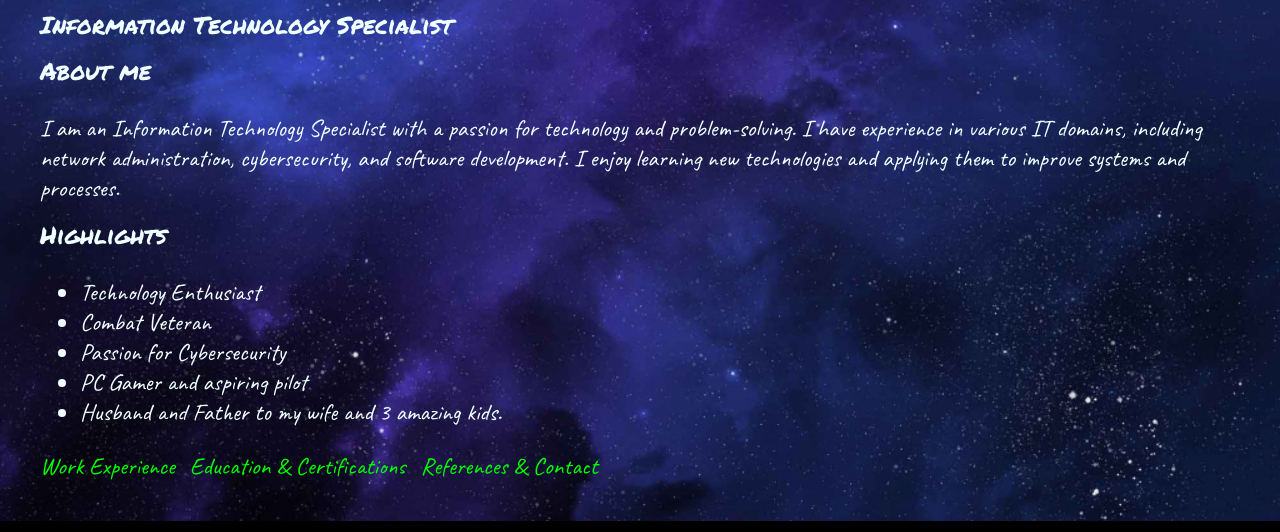
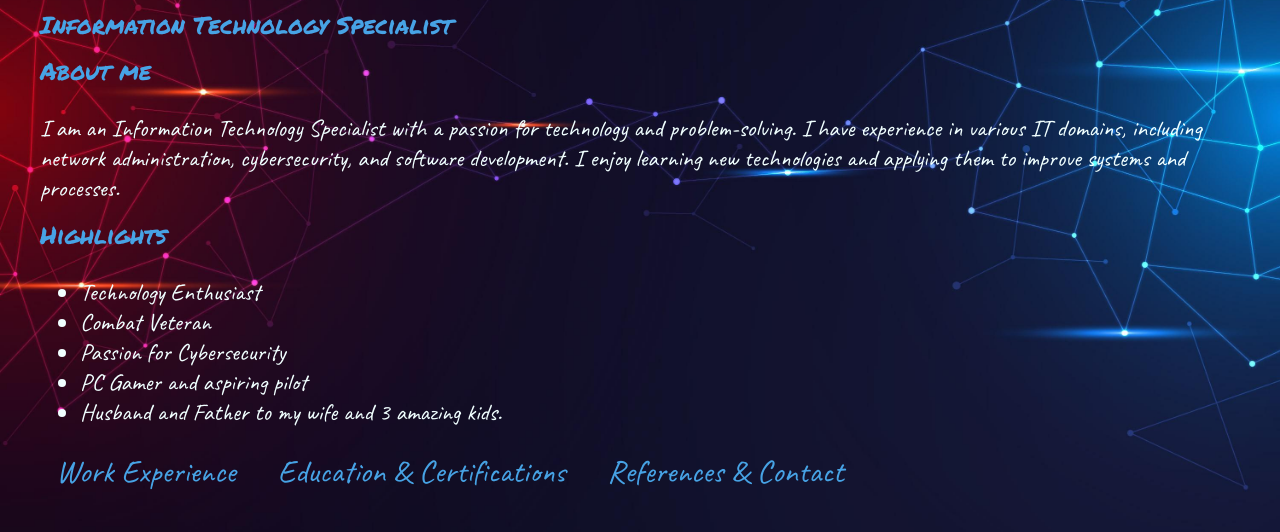
Before and after one commit to mcnizzle02/My-Site, a plain HTML site: page index.html in a window 1280 px wide. Shown: the part 306-838 px from the top of the page. Drawn offline with Linux system fonts and the light colour scheme; a web font is replaced by a local one.

Commit message:
finished up the styling of index.html and added the hover effects to the navigation bar.

```diff
--- a/index.css
+++ b/index.css
@@ -10,6 +10,7 @@ h2 {
     font-size: 1em;
     margin-top: -10px;
     margin-bottom: 20px;
+    color: rgb(71, 163, 229);
 }
 
 body {
@@ -19,7 +20,7 @@ body {
     margin: 40px;
     background-color: black;
     color: azure;
-    background-image: url(./images/bg_image1.jpg);
+    background-image: url(./images/tech_background3.jpg);
     background-repeat: no-repeat;
     background-size: cover;
     background-position: center;
@@ -33,20 +34,61 @@ body {
     margin-bottom: 20px;
 }
 
+
 #navigation ul {
     list-style-type: none;
     padding: 0;
     display: flex;
     margin: 0;
+    justify-content: center;
+
+
 }
 
 #navigation li {
     display: inline;
-    margin-right: 15px;
+    margin-right: 10px;
     color: azure;
+
+
+
 }
 
 #navigation a {
     text-decoration: none;
-    color: lime;
+    color: rgb(71, 163, 229);
+    padding: 14px 16px;
+    transition: color 0.3s ease-in-out, background-color 0.3s ease-in-out;
+
 }
+
+.hover-underline {
+  font-size: 2rem;
+  color: #ffffff;
+  position: relative;
+  display: inline-block;
+}
+
+.hover-underline::after,
+.hover-underline::before {
+  content: '';
+  position: absolute;
+  width: 100%;
+  height: 2px;
+  background: linear-gradient(to right, #ff0000, #00ffff);
+  bottom: -5px;
+  left: 0;
+  transform: scaleX(0);
+  transform-origin: right;
+  transition: transform 0.4s ease-out;
+}
+
+.hover-underline::before {
+  top: -5px;
+  transform-origin: left;
+}
+
+.hover-underline:hover::after,
+.hover-underline:hover::before {
+  transform: scaleX(1);
+}
--- a/index.html
+++ b/index.html
@@ -29,7 +29,7 @@
             <li>Husband and Father to my wife and 3 amazing kids.</li>
         </ul>
     </div>
-    <div id="navigation">
+    <div class="hover-underline" id="navigation">
         <ul>
             <li><a href="./pages/work.html" target="_self">Work Experience</a></li>
             <li><a href="./pages/education.html" target="_self">Education & Certifications</a></li>
```
Also changed, not shown: images/tech_background 2.jpg (added), images/tech_background.jpg (added), images/tech_background3.jpg (added).
